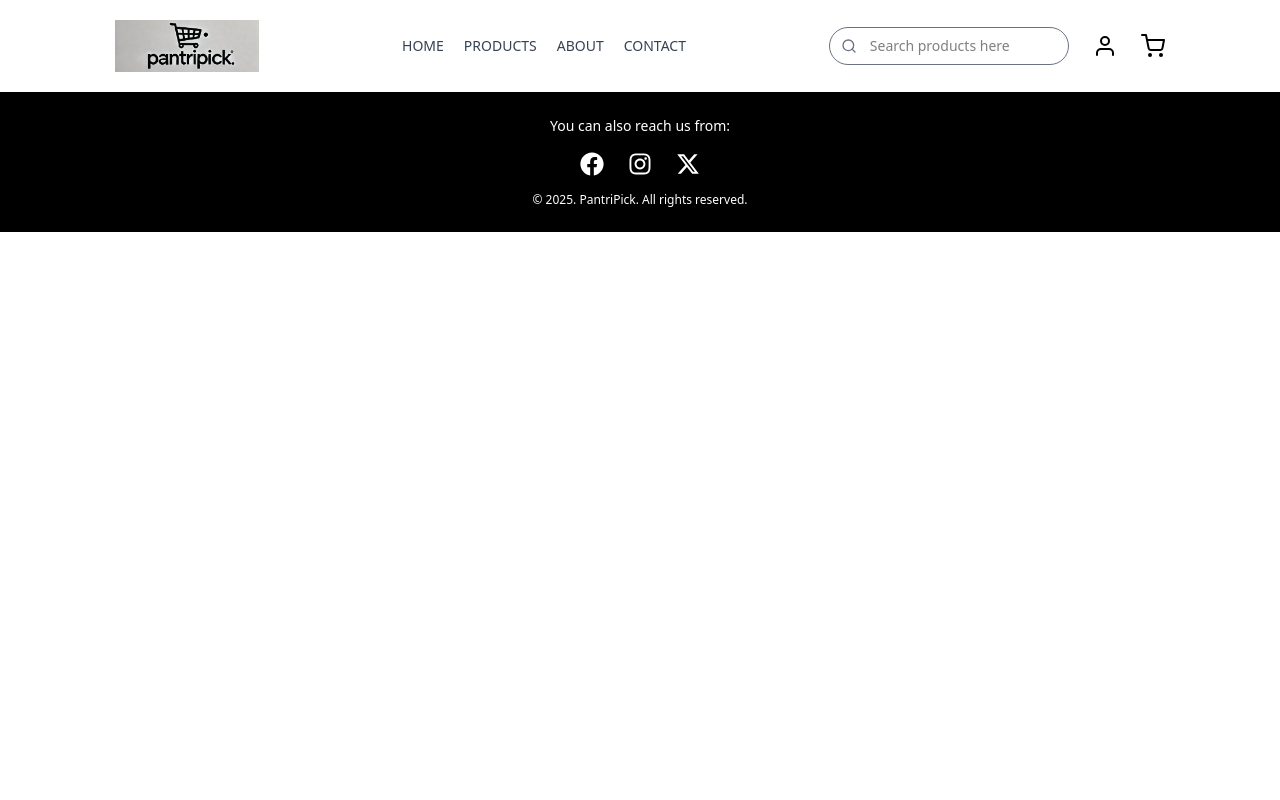
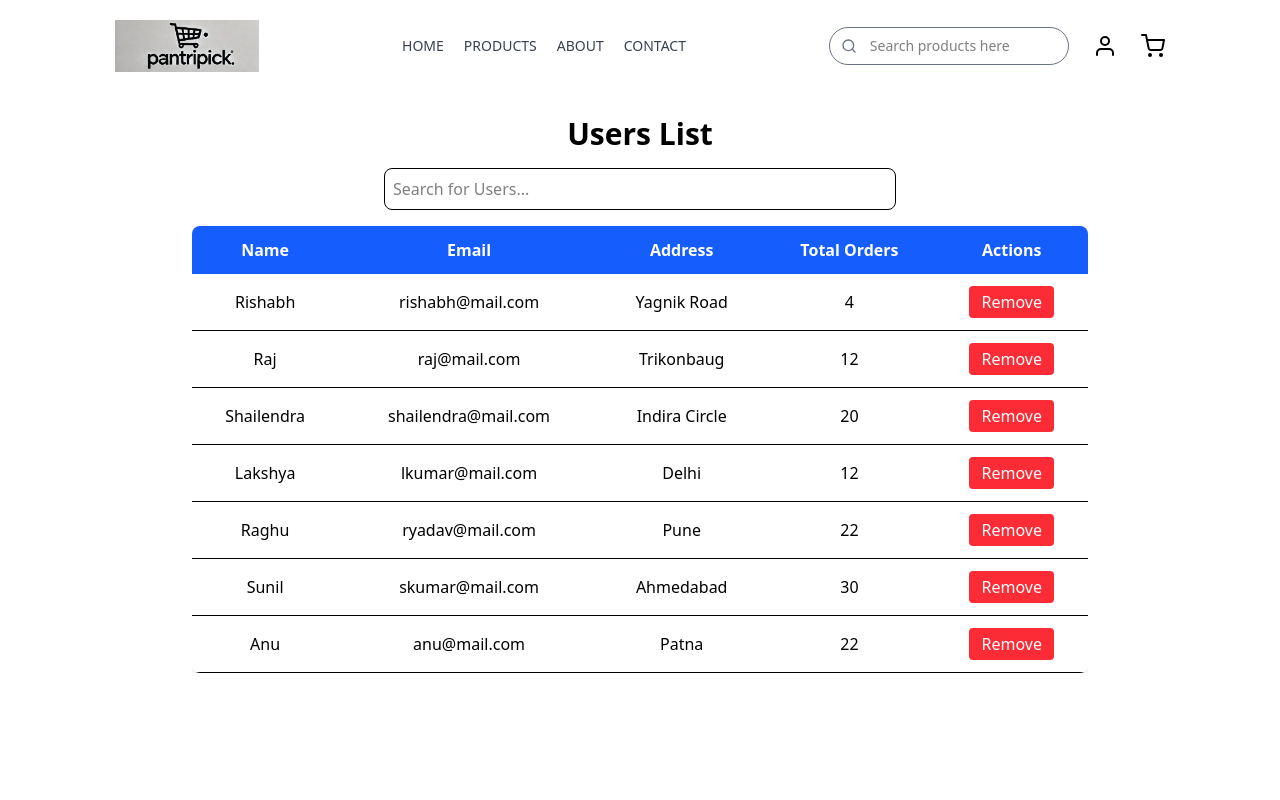
Before and after one commit to rishabhrm/pantripick, a React (Vite) app in the folder frontend/: page /userlist in a window 1280 px wide. Shown: the top 800 px of the page. Built offline with nearby package versions, Linux system fonts and the light colour scheme.

Commit message:
added userlist page

```diff
--- a/frontend/src/App.jsx
+++ b/frontend/src/App.jsx
@@ -27,7 +27,8 @@ import ResetPassword from './pages/Reset'
 import ChangePassword from './pages/ChangePassword'
 
 // Admin Pages
-import AdminLogin from './pages/adminpages/AdminLogin'
+import AdminLogin from './pages/admin/AdminLogin'
+import UserList from './pages/admin/userList'
 
 function App() {
   return (
@@ -51,6 +52,7 @@ function App() {
           <Route path='/reset-password' element={<ResetPassword />} />
           <Route path="/change-password" element={<ChangePassword />} />
           <Route path='/admin' element={<AdminLogin />} />
+          <Route path='/userlist' element={<UserList />} />
         </Routes>
       </div>
       <Footer />
--- /dev/null
+++ b/frontend/src/pages/admin/itemList.jsx
@@ -0,0 +1 @@
+import React from "react";
--- /dev/null
+++ b/frontend/src/pages/admin/userList.jsx
@@ -0,0 +1,89 @@
+import React, { useState } from "react";
+
+const UsersList = () => {
+  const [users, setUsers] = useState([
+    { name: "Rishabh", email: "rishabh@mail.com", address: "Yagnik Road", orders: 4 },
+    { name: "Raj", email: "raj@mail.com", address: "Trikonbaug", orders: 12 },
+    { name: "Shailendra", email: "shailendra@mail.com", address: "Indira Circle", orders: 20 },
+    { name: "Lakshya", email: "lkumar@mail.com", address: "Delhi", orders: 12 },
+    { name: "Raghu", email: "ryadav@mail.com", address: "Pune", orders: 22 },
+    { name: "Sunil", email: "skumar@mail.com", address: "Ahmedabad", orders: 30 },
+    { name: "Anu", email: "anu@mail.com", address: "Patna", orders: 22 },
+  ]);
+  const [search, setSearch] = useState("");
+  const [sortConfig, setSortConfig] = useState(null);
+
+  const handleSearch = (e) => {
+    setSearch(e.target.value);
+  };
+
+  const sortedUsers = [...users].sort((a, b) => {
+    if (!sortConfig) return 0;
+    const { key, ascending } = sortConfig;
+    if (a[key] < b[key]) return ascending ? -1 : 1;
+    if (a[key] > b[key]) return ascending ? 1 : -1;
+    return 0;
+  });
+
+  const filteredUsers = sortedUsers.filter((user) =>
+    user.email.toLowerCase().includes(search.toLowerCase())
+  );
+
+  const handleSort = (key) => {
+    let ascending = true;
+    if (sortConfig && sortConfig.key === key && sortConfig.ascending) {
+      ascending = false;
+    }
+    setSortConfig({ key, ascending });
+  };
+
+  const handleRemove = (email) => {
+    setUsers(users.filter((user) => user.email !== email));
+  };
+
+  return (
+    <div className="min-h-screen flex flex-col items-center bg-white text-black p-6">
+      <h2 className="text-3xl font-bold mb-4">Users List</h2>
+      <input
+        type="text"
+        placeholder="Search for Users..."
+        className="mb-4 p-2 w-full max-w-lg rounded-lg border border--300 bg-white text-black"
+        value={search}
+        onChange={handleSearch}
+      />
+      <div className="overflow-x-auto w-full max-w-4xl">
+        <table className="w-full bg-white text-black shadow-lg rounded-lg overflow-hidden">
+          <thead>
+            <tr className="bg-blue-600 text-white">
+              <th className="p-3 cursor-pointer" onClick={() => handleSort("name")}>Name</th>
+              <th className="p-3 cursor-pointer" onClick={() => handleSort("email")}>Email</th>
+              <th className="p-3">Address</th>
+              <th className="p-3 cursor-pointer" onClick={() => handleSort("orders")}>Total Orders</th>
+              <th className="p-3">Actions</th>
+            </tr>
+          </thead>
+          <tbody>
+            {filteredUsers.map((user, index) => (
+              <tr key={index} className="border-b hover:bg-gray-100">
+                <td className="p-3 text-center">{user.name}</td>
+                <td className="p-3 text-center">{user.email}</td>
+                <td className="p-3 text-center">{user.address}</td>
+                <td className="p-3 text-center">{user.orders}</td>
+                <td className="p-3 text-center">
+                  <button
+                    className="px-3 py-1 bg-red-500 text-white rounded hover:bg-red-700"
+                    onClick={() => handleRemove(user.email)}
+                  >
+                    Remove
+                  </button>
+                </td>
+              </tr>
+            ))}
+          </tbody>
+        </table>
+      </div>
+    </div>
+  );
+};
+
+export default UsersList;
--- a/frontend/src/pages/adminpages/userList.jsx
+++ /dev/null
@@ -1,11 +0,0 @@
-import React from 'react'
-
-function userList() {
-  return (
-    <div>
-
-    </div>
-  )
-}
-
-export default userList
```
Also changed, not shown: frontend/src/pages/admin/AdminLogin.jsx (renamed from frontend/src/pages/adminpages/AdminLogin.jsx).
